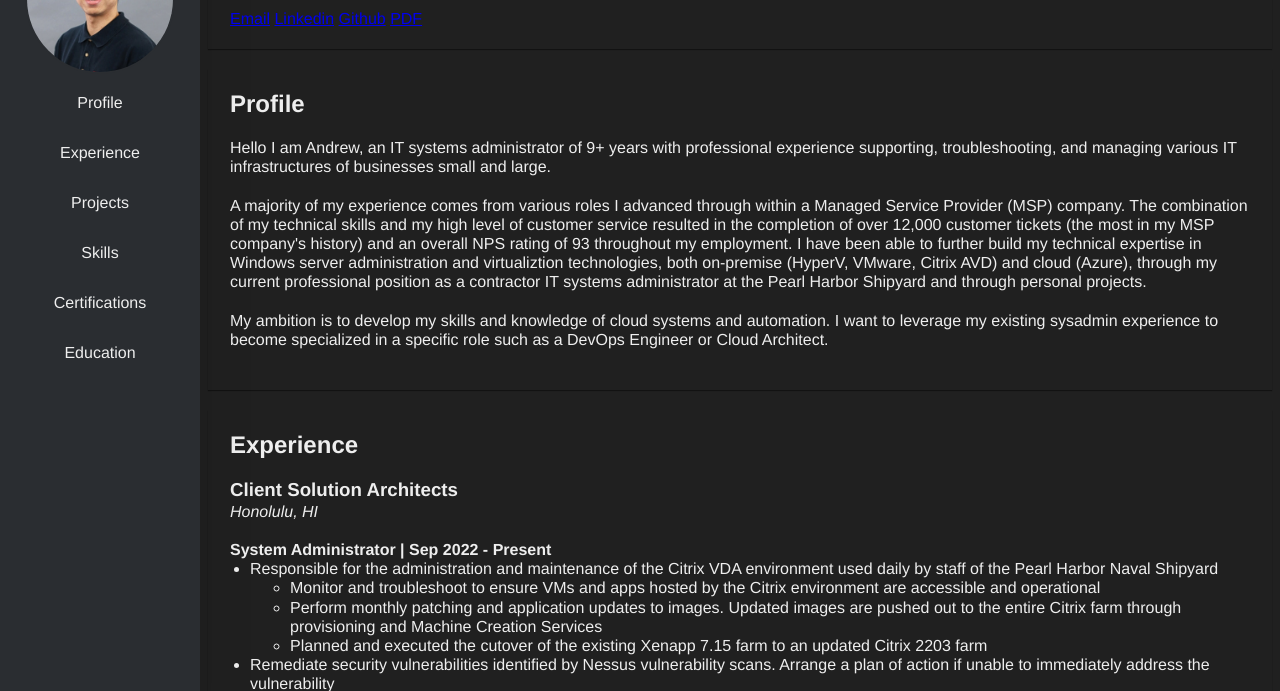
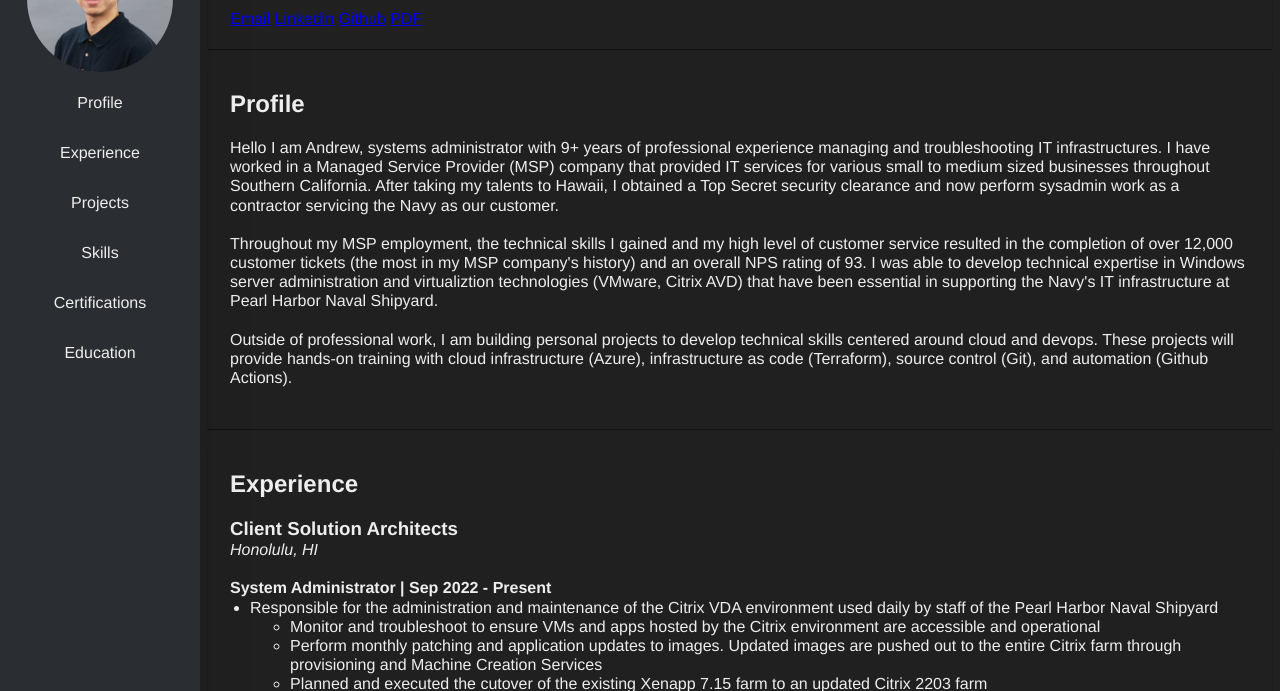
Before and after one commit to andrewperlas/azure-resume, a plain HTML site: page web/index.html in a window 1280 px wide. Shown: the part 96-787 px from the top of the page. Drawn offline with Linux system fonts and the light colour scheme.

Commit message:
updated profile section v2

```diff
--- a/web/index.html
+++ b/web/index.html
@@ -30,13 +30,13 @@
             <h2>Profile</h2>
             <br>
 
-            <p>Hello I am Andrew, an IT systems administrator of 9+ years with professional experience supporting, troubleshooting, and managing various IT infrastructures of businesses small and large.</p>
+            <p>Hello I am Andrew, systems administrator with 9+ years of professional experience managing and troubleshooting IT infrastructures. I have worked in a Managed Service Provider (MSP) company that provided IT services for various small to medium sized businesses throughout Southern California. After taking my talents to Hawaii, I obtained a Top Secret security clearance and now perform sysadmin work as a contractor servicing the Navy as our customer.</p>
             <br>
 
-            </p>A majority of my experience comes from various roles I advanced through within a Managed Service Provider (MSP) company. The combination of my technical skills and my high level of customer service resulted in the completion of over 12,000 customer tickets (the most in my MSP company's history) and an overall NPS rating of 93 throughout my employment. I have been able to further build my technical expertise in Windows server administration and virtualiztion technologies, both on-premise (HyperV, VMware, Citrix AVD) and cloud (Azure), through my current professional position as a contractor IT systems administrator at the Pearl Harbor Shipyard and through personal projects.</p>
+            </p>Throughout my MSP employment, the technical skills I gained and my high level of customer service resulted in the completion of over 12,000 customer tickets (the most in my MSP company's history) and an overall NPS rating of 93. I was able to develop technical expertise in Windows server administration and virtualiztion technologies (VMware, Citrix AVD) that have been essential in supporting the Navy's IT infrastructure at Pearl Harbor Naval Shipyard.</p>
             <br>
 
-            <p>My ambition is to develop my skills and knowledge of cloud systems and automation. I want to leverage my existing sysadmin experience to become specialized in a specific role such as a DevOps Engineer or Cloud Architect.</p>
+            <p>Outside of professional work, I am building personal projects to develop technical skills centered around cloud and devops. These projects will provide hands-on training with cloud infrastructure (Azure), infrastructure as code (Terraform), source control (Git), and automation (Github Actions).</p>
             <br>
         </div>
         <div class="section" id="exp">
```
